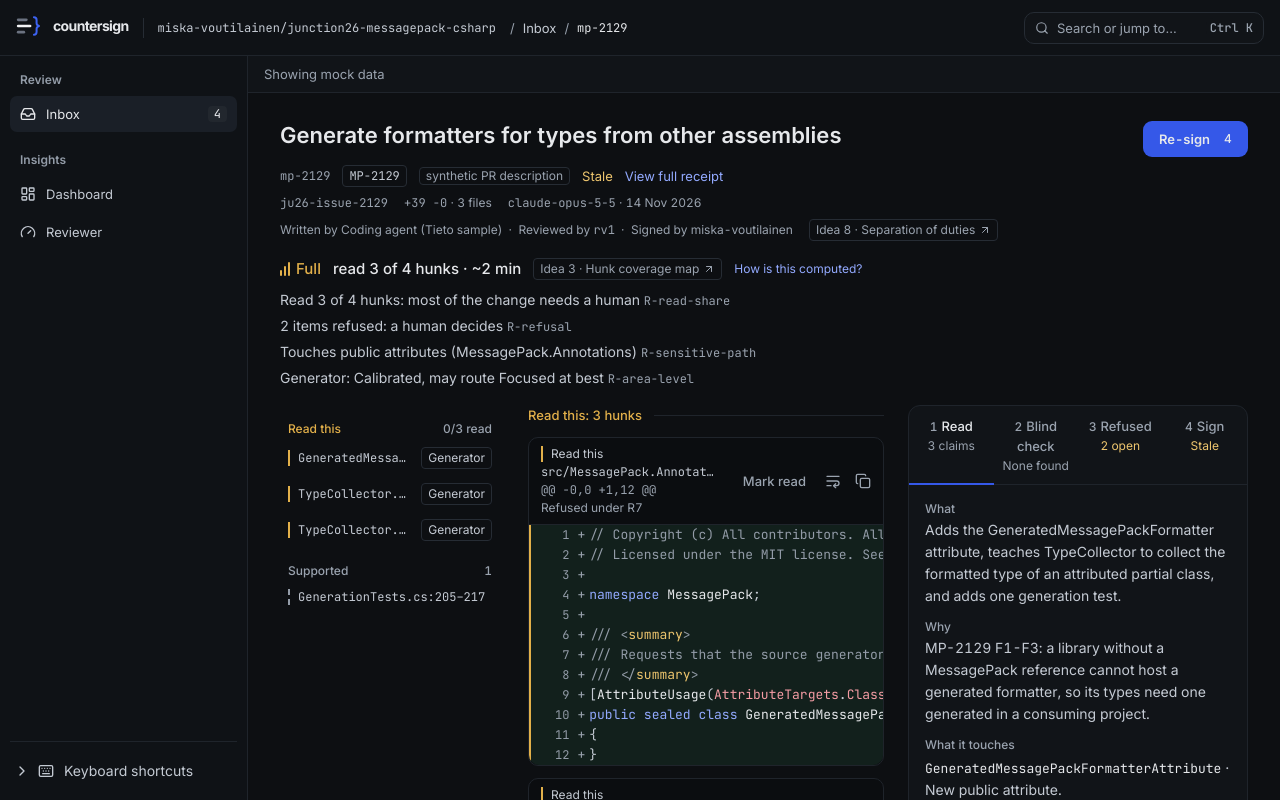
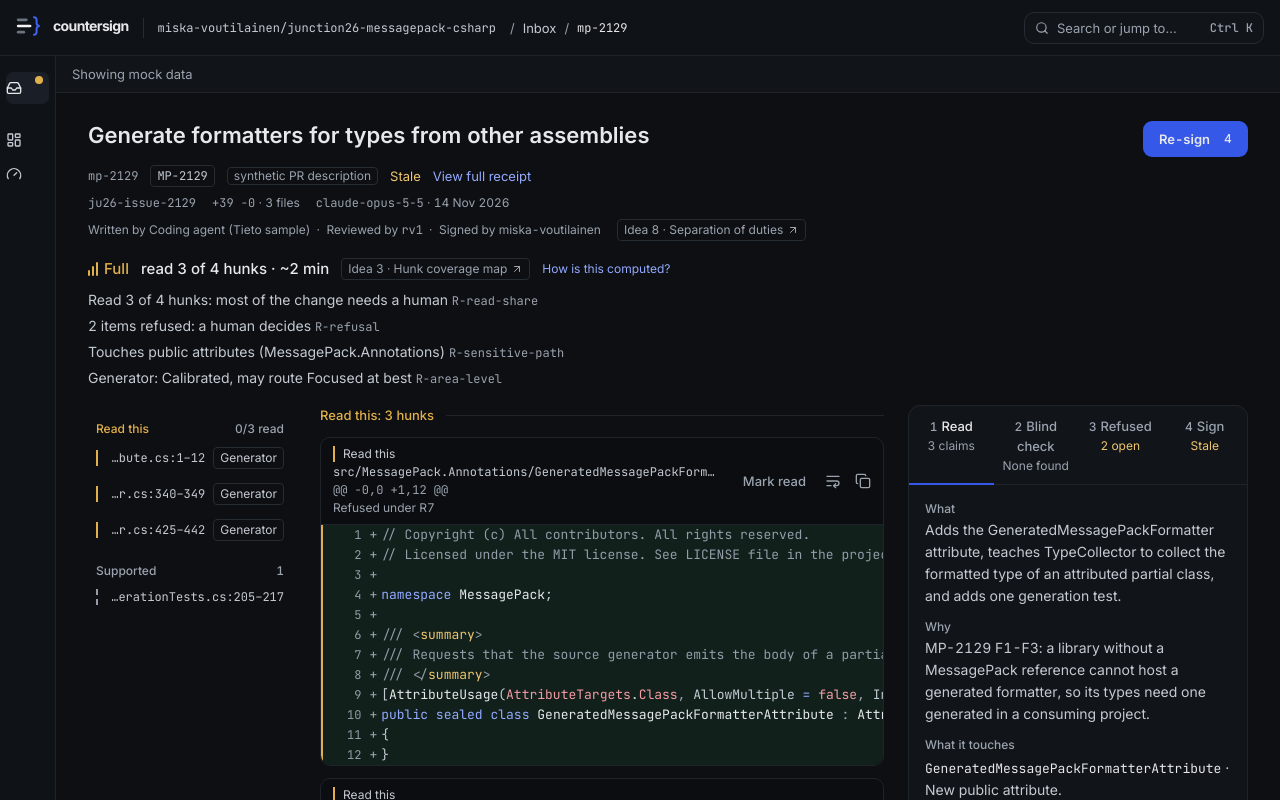
Before and after one commit to miska-voutilainen/junction-2026, a Next.js app: page /changes/mp-2129 in a window 1280 px wide. Shown: the top 800 px of the page. Built offline with nearby package versions, Linux system fonts and the light colour scheme.

Commit message:
fix(app): give the S2 diff room with a nav rail and a sticky left-truncated navigator

```diff
--- a/src/components/AppNav.tsx
+++ b/src/components/AppNav.tsx
@@ -38,8 +38,13 @@ function isCurrent(href: string, pathname: string): boolean {
  *
  * @param needsReviewCount The badge on Inbox; hidden at zero.
  * @param onNavigate Called when a link is followed, so a sheet can close.
+ * @param isRail Icons only, for the review screen where the diff needs the width; the names stay as accessible names and tooltips, the shortcut list is left out.
  */
-export function AppNav({ needsReviewCount, onNavigate }: Readonly<{ needsReviewCount: number; onNavigate?: () => void }>) {
+export function AppNav({
+  needsReviewCount,
+  onNavigate,
+  isRail = false,
+}: Readonly<{ needsReviewCount: number; onNavigate?: () => void; isRail?: boolean }>) {
   const pathname = usePathname();
   // Two navs can be mounted (the page's and the sheet's); a group id keeps their highlights apart.
   const groupId = useId();
@@ -47,11 +52,11 @@ export function AppNav({ needsReviewCount, onNavigate }: Readonly<{ needsReviewC
   const searchShortcut = useSearchShortcutLabel();
 
   return (
-    <nav aria-label="Main" className="flex h-full flex-col gap-5 px-2.5 pt-4 pb-3 text-sm">
+    <nav aria-label="Main" className={cn("flex h-full flex-col gap-5 pt-4 pb-3 text-sm", isRail ? "px-1.5" : "px-2.5")}>
       <LayoutGroup id={groupId}>
         {NAV_GROUPS.map((group) => (
           <div key={group.label} className="flex flex-col gap-0.5">
-            <div className="px-2.5 pb-1.5 text-xs font-semibold text-text-faint">{group.label}</div>
+            <div className={cn("px-2.5 pb-1.5 text-xs font-semibold text-text-faint", isRail && "sr-only")}>{group.label}</div>
             {group.items.map((item) => {
               const isActive = isCurrent(item.href, pathname);
               const Icon = item.icon;
@@ -61,8 +66,10 @@ export function AppNav({ needsReviewCount, onNavigate }: Readonly<{ needsReviewC
                   href={item.href}
                   aria-current={isActive ? "page" : undefined}
                   onClick={onNavigate}
+                  title={isRail ? item.label : undefined}
                   className={cn(
                     "relative flex items-center gap-2.5 rounded-item px-2.5 py-2 text-text-secondary transition-colors duration-(--duration-fast) ease-out hover:text-text-primary",
+                    isRail && "justify-center px-0",
                     isActive && "text-text-primary",
                   )}
                 >
@@ -75,8 +82,15 @@ export function AppNav({ needsReviewCount, onNavigate }: Readonly<{ needsReviewC
                     />
                   )}
                   <Icon aria-hidden="true" className="relative size-4 shrink-0" />
-                  <span className="relative flex-1">{item.label}</span>
-                  {item.hasBadge && needsReviewCount > 0 && (
+                  <span className={cn("relative flex-1", isRail && "sr-only")}>{item.label}</span>
+                  {item.hasBadge && needsReviewCount > 0 && isRail && (
+                    // The count does not fit the rail; a dot says "something waits" and the label carries the number.
+                    <>
+                      <span aria-hidden="true" className="absolute top-1 right-1.5 size-2 rounded-full bg-amber" />
+                      <span className="sr-only">{needsReviewCount} need review</span>
+                    </>
+                  )}
+                  {item.hasBadge && needsReviewCount > 0 && !isRail && (
                     <span
                       className="relative rounded-chip bg-surface-control px-1.5 font-mono text-xs text-text-primary"
                       aria-label={`${needsReviewCount} need review`}
@@ -91,6 +105,7 @@ export function AppNav({ needsReviewCount, onNavigate }: Readonly<{ needsReviewC
         ))}
       </LayoutGroup>
 
+      {!isRail && (
       <div className="mt-auto border-t border-border-subtle pt-3">
         <Disclosure
           title={
@@ -108,6 +123,7 @@ export function AppNav({ needsReviewCount, onNavigate }: Readonly<{ needsReviewC
           </dl>
         </Disclosure>
       </div>
+      )}
     </nav>
   );
 }
--- a/src/components/AppShell.tsx
+++ b/src/components/AppShell.tsx
@@ -1,4 +1,5 @@
 import type { ReactNode } from "react";
+import { cn } from "@/lib/utils";
 import { AppNav } from "@/components/AppNav";
 import { CommandMenu } from "@/components/CommandMenu";
 import { MobileHeader } from "@/components/MobileHeader";
@@ -11,7 +12,7 @@ import type { BreadcrumbItem } from "@/components/TopBar";
  * the content column, plus the command menu and its shortcuts. Pages opt in by
  * wrapping their content; the shell has no data of its own.
  *
- * Desktop (900 px and up): top bar, 248 px nav, content. 760 to 900 px: the
+ * Desktop (900 px and up): top bar, 248 px nav (a 56 px icon rail with `isNavRail`), content. 760 to 900 px: the
  * nav moves into a sheet behind a menu button. Below 760 px: the mobile header.
  *
  * @param changes The inbox in order, for the nav badge and the command menu.
@@ -20,6 +21,7 @@ import type { BreadcrumbItem } from "@/components/TopBar";
  * @param escapeSlot The simulated-escape counter and Reset, when escapes exist.
  * @param title The page title on the mobile header.
  * @param backHref Where the mobile header's back link goes; omit on home pages.
+ * @param isNavRail Shrinks the desktop nav to an icon rail; the review screen sets it so the diff gets the width.
  */
 export function AppShell({
   changes,
@@ -28,6 +30,7 @@ export function AppShell({
   escapeSlot,
   title,
   backHref,
+  isNavRail = false,
   children,
 }: Readonly<{
   changes: ShellChange[];
@@ -36,6 +39,7 @@ export function AppShell({
   escapeSlot?: ReactNode;
   title: string;
   backHref?: string;
+  isNavRail?: boolean;
   children: ReactNode;
 }>) {
   const needsReviewCount = changes.filter((change) => change.needsReview).length;
@@ -54,8 +58,12 @@ export function AppShell({
       <MobileHeader title={title} backHref={backHref} escapeSlot={escapeSlot} needsReviewCount={needsReviewCount} />
       <div className="flex flex-1">
         {/* Sticky at the height of what is left below the top bar, so the shortcuts at the foot stay on screen on a long page; a short window scrolls the nav itself. */}
-        <aside className="sticky top-topbar hidden h-below-topbar w-nav shrink-0 self-start overflow-y-auto border-r border-border-subtle bg-surface-raised nav:block print:hidden">
-          <AppNav needsReviewCount={needsReviewCount} />
+        <aside className={cn(
+            "sticky top-topbar hidden h-below-topbar shrink-0 self-start overflow-y-auto border-r border-border-subtle bg-surface-raised nav:block print:hidden",
+            isNavRail ? "w-14" : "w-nav",
+          )}
+        >
+          <AppNav needsReviewCount={needsReviewCount} isRail={isNavRail} />
         </aside>
         <main id="content" className="min-w-0 flex-1">
           {children}
--- a/src/features/review/HunkNavigator.tsx
+++ b/src/features/review/HunkNavigator.tsx
@@ -21,7 +21,8 @@ const ITEM_SELECTOR = "button[data-navigator-item]";
 /**
  * The hunk navigator: every hunk of the change grouped by coverage, Read
  * this first. Pick one to scroll the diff to it and focus its header. Arrow
- * keys move between items; Enter or Space jumps. A column from 1100 px.
+ * keys move between items; Enter or Space jumps. A column from 1100 px, as
+ * tall as the row so its sticky list stays in view while the diff scrolls.
  */
 export function HunkNavigator({ groups, activeHunkId, readIds, onJump }: Readonly<NavigatorProps>) {
   function moveFocus(event: KeyboardEvent<HTMLElement>) {
@@ -40,7 +41,7 @@ export function HunkNavigator({ groups, activeHunkId, readIds, onJump }: Readonl
     <nav
       aria-label="Hunks"
       onKeyDown={moveFocus}
-      className="hidden w-56 shrink-0 wide:block xwide:w-navigator"
+      className="hidden w-52 shrink-0 wide:block wide:self-stretch xwide:w-navigator"
     >
       <div className="sticky top-topbar flex max-h-below-topbar flex-col gap-4 overflow-y-auto py-4 pr-1">
         {groups.map((group) => (
@@ -60,7 +61,10 @@ export function HunkNavigator({ groups, activeHunkId, readIds, onJump }: Readonl
                     className="flex w-full items-center gap-2 rounded-item px-2 py-1.5 text-left transition-colors duration-(--duration-fast) ease-out hover:bg-surface-hover aria-[current=true]:bg-surface-selected"
                   >
                     <CoverageMark coverage={item.coverage} isLabelHidden />
-                    <span className="min-w-0 flex-1 truncate font-mono text-xs text-text-secondary">{item.label}</span>
+                    {/* dir="rtl" puts the ellipsis on the left, so a long file name gives way and the line numbers stay readable; <bdi> keeps the label's own order. */}
+                    <span dir="rtl" className="min-w-0 flex-1 truncate text-left font-mono text-xs text-text-secondary">
+                      <bdi>{item.label}</bdi>
+                    </span>
                     {readIds.has(item.hunkId) && !item.isGenerated && (
                       <>
                         <Check aria-hidden="true" className="size-3.5 shrink-0 text-text-muted" />
--- a/src/features/review/ReviewScreen.tsx
+++ b/src/features/review/ReviewScreen.tsx
@@ -56,11 +56,12 @@ export function ReviewScreen({
       backHref="/"
       breadcrumb={[{ label: "Inbox", href: "/" }, { label: change.id }]}
       escapeSlot={<EscapeCounter />}
+      isNavRail
     >
       {usesFixture && <MockDataBanner />}
       <SelectedClaimProvider>
         <ReviewStepProvider>
-        <div className="mx-auto flex w-full max-w-content flex-col gap-4 px-4 py-6 compact:px-8 compact:py-7">
+        <div className="mx-auto flex w-full max-w-content flex-col gap-4 px-4 py-6 compact:px-8 compact:py-7 wide:max-w-none">
           <ReviewHeader
             change={change}
             review={review.state === "ok" ? review.data : undefined}
```
